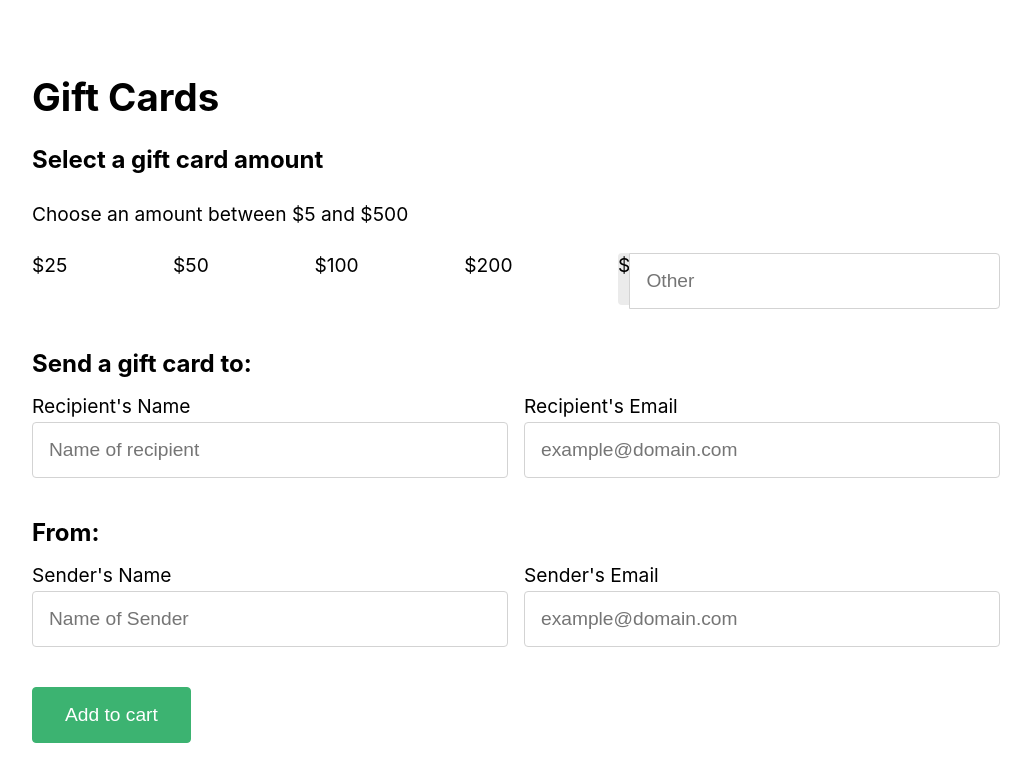
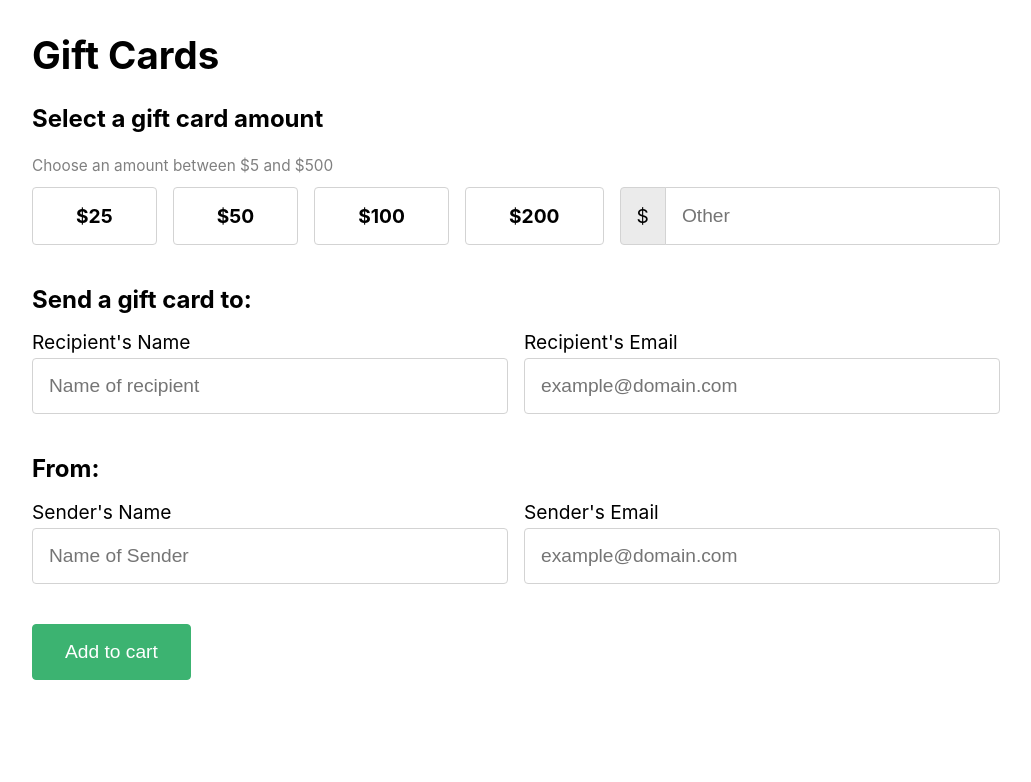
Before and after one commit to hexagoncircle/gift-card-form, a React (Create React App) app: page / in a window 1280 px wide. Shown: the top 782 px of the page, without its empty margins (124-1155 px from the left). Built offline with nearby package versions, Linux system fonts and the light colour scheme.

Commit message:
Refactor and split styles into new files

```diff
--- a/src/App.js
+++ b/src/App.js
@@ -1,6 +1,6 @@
 import React from 'react';
-import './App.scss';
 import GiftCardForm from './components/GiftCardForm';
+import './styles/App.scss';
 
 function App() {
   return (
--- a/src/index.js
+++ b/src/index.js
@@ -1,6 +1,5 @@
 import React from 'react';
 import ReactDOM from 'react-dom';
-import './index.css';
 import App from './App';
 import * as serviceWorker from './serviceWorker';
 
--- a/src/App.scss
+++ b/src/styles/App.scss
@@ -1,60 +1,14 @@
-$bp-medium: 750px;
-
-:root {
-  --grid-gap: 1rem;
-  --spacer: 1rem;
-  --label-margin: 0.25rem;
-  --legend-margin: calc(var(--label-margin) * 2);
-  --input-padding: 1rem;
-  --input-border-radius: 0.25rem;
-  --input-border-color: lightgray;
-  --input-border-color-focus: dodgerblue;
-  --input-border-color-error: crimson;
-  --input-border-color-selected: mediumseagreen;
-  --input-box-shadow-focus: rgba(black, 0.25) 0 3px 6px -3px;
-
-  --button-bg-color: mediumseagreen;
-  --button-bg-color-focus: seagreen;
-  --button-color: white;
-}
-
-body {
-  font-size: 1.2rem;
-}
+@import './globals/base.scss';
+@import './globals/variables.scss';
+@import './globals/utilities.scss';
 
 .App {
-  padding: var(--spacer);
-  margin: 2rem auto;
+  padding: 0 var(--spacer);
+  margin: calc(var(--spacer) * 2) auto;
   max-width: 1000px;
 }
 
-* {
-  box-sizing: border-box;
-}
-
-.visually-hidden {
-  border: 0;
-  clip: rect(0 0 0 0);
-  height: 1px;
-  margin: -1px;
-  overflow: hidden;
-  padding: 0;
-  position: absolute;
-  width: 1px;
-}
-
-.v-spacing {
-  > * + * {
-    margin-top: var(--spacer);
-  }
-}
-
-.section-margin {
-  + * {
-    margin-top: calc(var(--spacer) * 2);
-  }
-}
-
+// Global form styles
 legend {
   display: block;
   font-size: 1.25em;
@@ -80,6 +34,7 @@ label {
 input {
   font-size: inherit;
   outline: none;
+  margin: 0;
 }
 
 input[type="text"],
@@ -122,6 +77,7 @@ input[type="radio"] {
   }
 }
 
+// Form error styles
 .has-error {
   label,
   input {
@@ -133,6 +89,14 @@ input[type="radio"] {
   }
 }
 
+.error-message {
+  color: var(--input-border-color-error);
+  display: block;
+  font-size: 0.8em;
+  margin: var(--label-margin) 0;
+}
+
+// Input groups
 .input-group {
   display: flex;
   position: relative;
@@ -169,7 +133,8 @@ input[type="radio"] {
   }
 }
 
-.gift-card-amount__options {
+// Gift card amounts
+.gift-card-fieldset__amount .form-group {
   label {
     border: 1px solid var(--input-border-color);
     margin-bottom: 0;
@@ -207,6 +172,7 @@ input[type="radio"] {
   }
 }
 
+// Form element groups
 .form-group {
   display: flex;
   flex-wrap: wrap;
@@ -220,39 +186,10 @@ input[type="radio"] {
   }
 }
 
-.flex-equal-widths {
-  display: block;
-
-  @media (min-width: $bp-medium) {
-    display: flex;
-
-    > * {
-      flex: 1 1 0px;
-    }
-  }
-}
-
-[type="radio"].radio-trigger {
-  clip: unset;
-  position: absolute;
-  top: 0;
-  left: 0;
-  width: 100%;
-  height: 100%;
-  z-index: 1;
-  opacity: 0;
-}
-
-.additional-description {
+//
+.fieldset-description {
   color: gray;
   display: block;
   font-size: 0.8em;
   margin-bottom: var(--label-margin);
 }
-
-.error-message {
-  color: var(--input-border-color-error);
-  display: block;
-  font-size: 0.8em;
-  margin: var(--label-margin) 0;
-}
--- a/src/index.css
+++ b/src/styles/globals/_base.scss
@@ -1,13 +1,13 @@
+*, *:before, *:after {
+  box-sizing: border-box;
+}
+
 body {
   margin: 0;
   font-family: -apple-system, BlinkMacSystemFont, "Segoe UI", "Roboto", "Oxygen",
     "Ubuntu", "Cantarell", "Fira Sans", "Droid Sans", "Helvetica Neue",
     sans-serif;
+  font-size: 1.2rem;
   -webkit-font-smoothing: antialiased;
   -moz-osx-font-smoothing: grayscale;
 }
-
-code {
-  font-family: source-code-pro, Menlo, Monaco, Consolas, "Courier New",
-    monospace;
-}
--- /dev/null
+++ b/src/styles/globals/_utilities.scss
@@ -0,0 +1,28 @@
+.visually-hidden {
+  border: 0;
+  clip: rect(0 0 0 0);
+  height: 1px;
+  margin: -1px;
+  overflow: hidden;
+  padding: 0;
+  position: absolute;
+  width: 1px;
+}
+
+.flex-equal-widths {
+  display: block;
+
+  @media (min-width: $bp-medium) {
+    display: flex;
+
+    > * {
+      flex: 1 1 0px;
+    }
+  }
+}
+
+.section-margin {
+  + * {
+    margin-top: calc(var(--spacer) * 2);
+  }
+}
--- /dev/null
+++ b/src/styles/globals/_variables.scss
@@ -0,0 +1,19 @@
+$bp-medium: 750px;
+
+:root {
+  --grid-gap: 1rem;
+  --spacer: 1rem;
+  --label-margin: 0.25rem;
+  --legend-margin: calc(var(--label-margin) * 2);
+  --input-padding: 1rem;
+  --input-border-radius: 0.25rem;
+  --input-border-color: lightgray;
+  --input-border-color-focus: dodgerblue;
+  --input-border-color-error: crimson;
+  --input-border-color-selected: mediumseagreen;
+  --input-box-shadow-focus: rgba(black, 0.25) 0 3px 6px -3px;
+
+  --button-bg-color: mediumseagreen;
+  --button-bg-color-focus: seagreen;
+  --button-color: white;
+}
```
